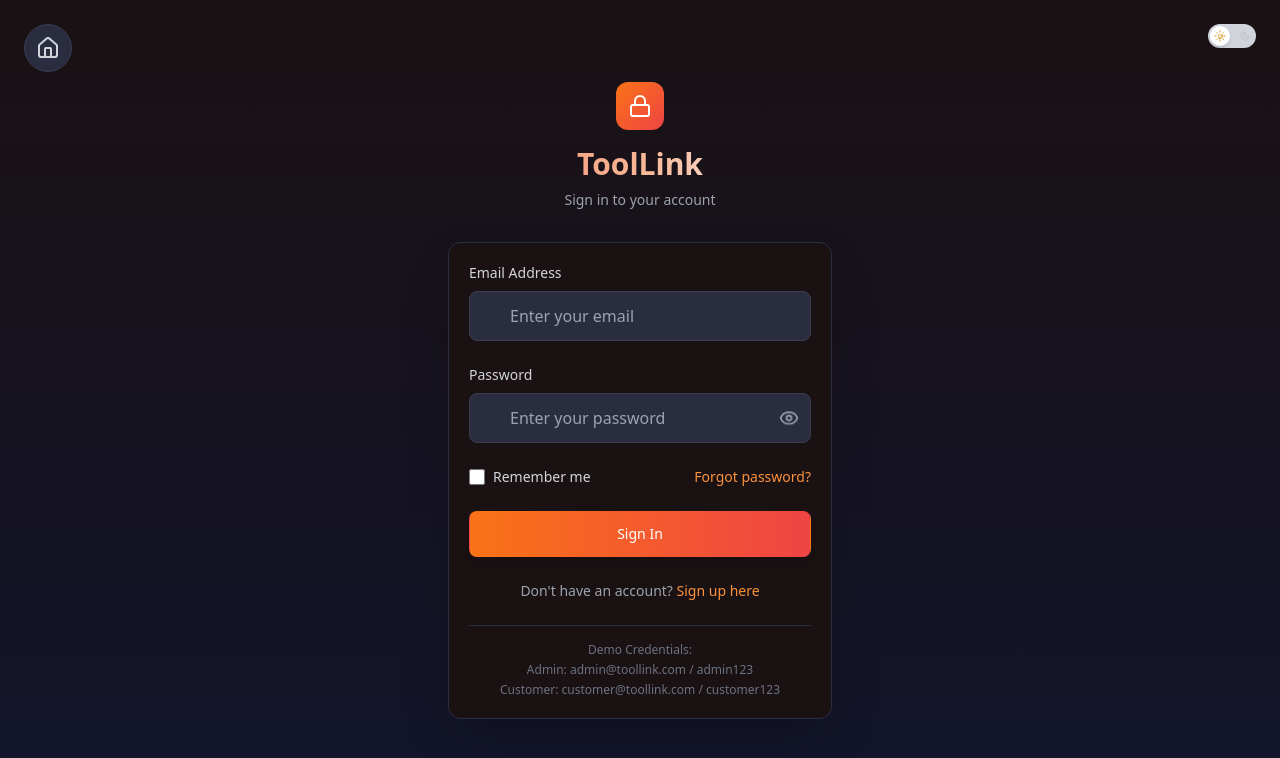
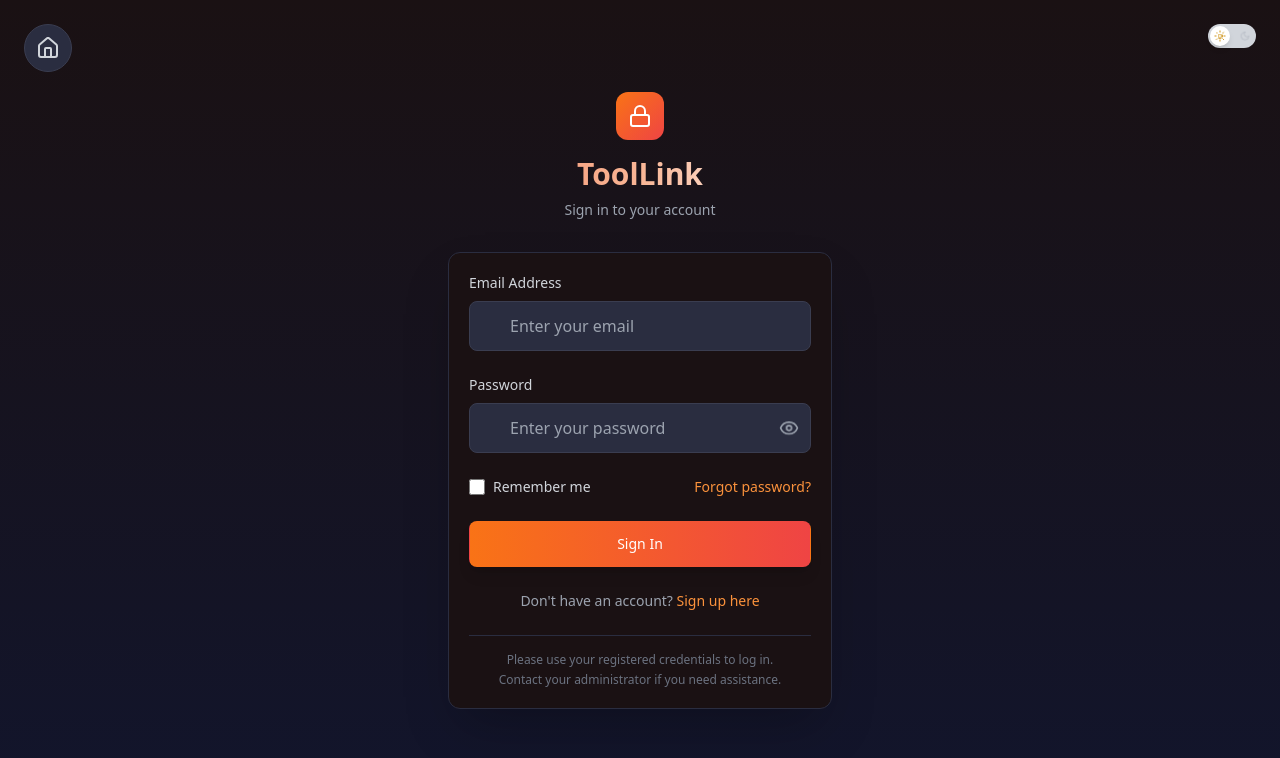
Before and after one commit to nirmal057/toollink2-fn, a React (Vite) app: page /login in a window 1280 px wide. Shown: the top 758 px of the page. Built offline with nearby package versions, Linux system fonts and the light colour scheme.

Commit message:
refactor: Update login information prompt and remove demo credentials

```diff
--- a/src/pages/Auth/Login.tsx
+++ b/src/pages/Auth/Login.tsx
@@ -352,7 +352,7 @@ const Login = () => {
             </p>
           </motion.div>
 
-          {/* Demo Credentials */}
+          {/* Login Information */}
           <motion.div
             initial={{ opacity: 0 }}
             animate={{ opacity: 1 }}
@@ -360,11 +360,8 @@ const Login = () => {
             className="mt-6 pt-4 border-t border-[#2a2d40] text-center"
           >
             <div className="text-xs text-gray-500">
-              <p className="mb-1">Demo Credentials:</p>
-              <div className="space-y-1">
-                <p>Admin: admin@toollink.com / admin123</p>
-                <p>Customer: customer@toollink.com / customer123</p>
-              </div>
+              <p className="mb-1">Please use your registered credentials to log in.</p>
+              <p>Contact your administrator if you need assistance.</p>
             </div>
           </motion.div>
         </motion.div>
--- a/src/pages/Auth/Login_Themed.tsx
+++ b/src/pages/Auth/Login_Themed.tsx
@@ -286,7 +286,7 @@ const Login = () => {
               </p>
             </motion.div>
 
-            {/* Demo Credentials */}
+            {/* Login Information */}
             <motion.div
               initial={{ opacity: 0 }}
               animate={{ opacity: 1 }}
@@ -294,11 +294,8 @@ const Login = () => {
               className="mt-6 pt-4 border-t border-[#2a2d40] text-center"
             >
               <div className="text-xs text-gray-500">
-                <p className="mb-1">Demo Credentials:</p>
-                <div className="space-y-1">
-                  <p>Admin: admin@toollink.com / admin123</p>
-                  <p>Customer: customer@toollink.com / customer123</p>
-                </div>
+                <p className="mb-1">Please use your registered credentials to log in.</p>
+                <p>Contact your administrator if you need assistance.</p>
               </div>
             </motion.div>
           </motion.div>
```
Also changed, not shown: src/pages/LandingPage_Enhanced_Fixed.tsx (added).
